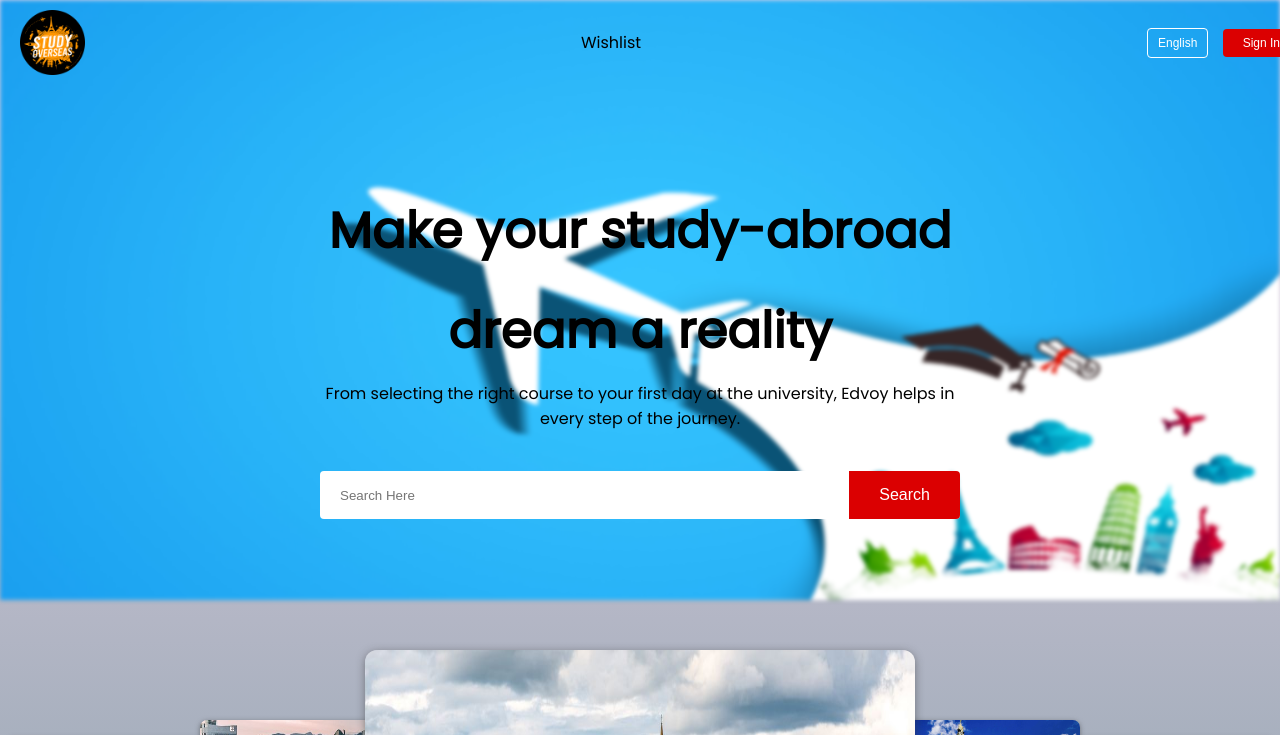
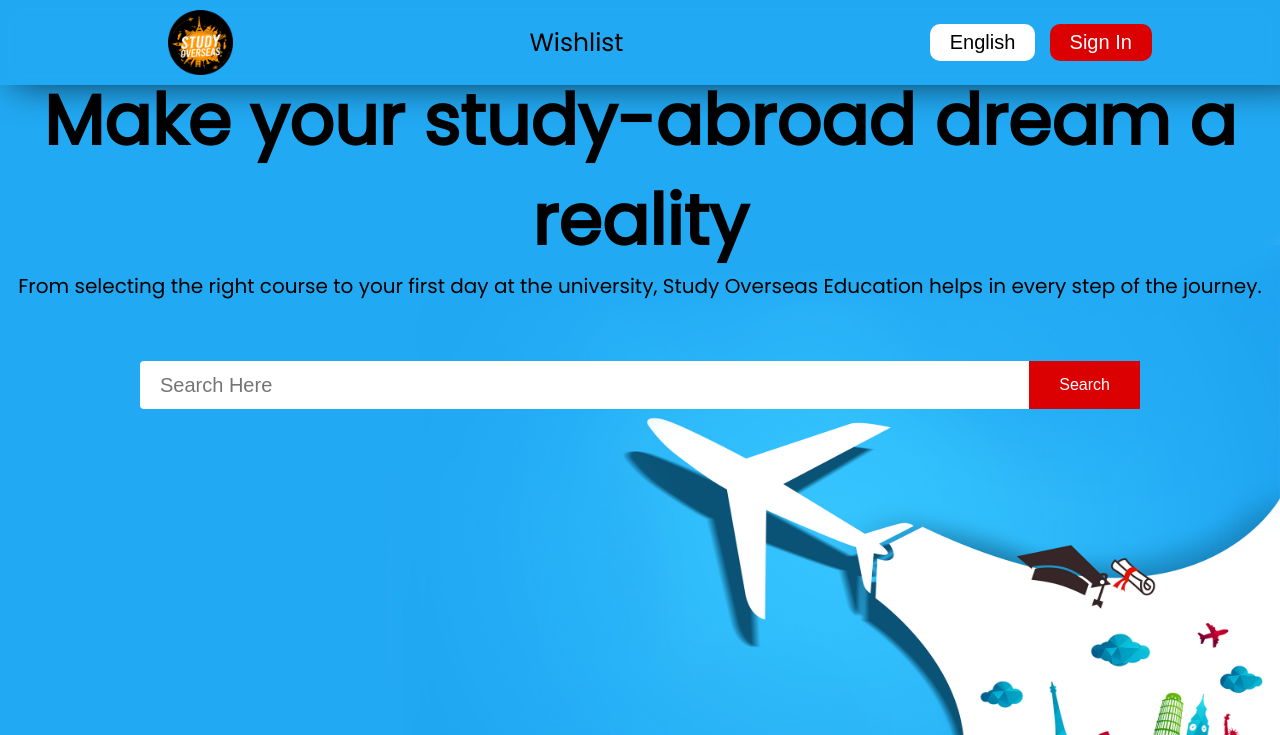
Before and after one commit to E-vek/study-overseas, a plain HTML site: page index.html in a window 1280 px wide. Shown: the top 735 px of the page. Drawn offline with nearby package versions, Linux system fonts and the light colour scheme.

Commit message:
navbar changed, header banner and styles changed by prathamcodes

```diff
--- a/index.html
+++ b/index.html
@@ -24,12 +24,11 @@
     </nav>
     <div class="header">
         <div>
-            <img src="assets/banner-2.jpg" alt="" width="100%" height="600px" style="background-repeat: no-repeat;  filter: blur(2px);
-            -webkit-filter: blur(2px);">
+            <img src="assets/editedbgpng.png" alt="" width="100%" height="100%" style="background-repeat: no-repeat;">
             <div class="header-contain">
                 <h1>Make your study-abroad dream a reality</h1>
                 <!-- <h3>From selecting the right course to your first day at the university, Edvoy helps in every step of the journey.</h3> -->
-                <p>From selecting the right course to your first day at the university, Edvoy helps in every step of the
+                <p>From selecting the right course to your first day at the university, Study Overseas Education helps in every step of the
                     journey.</p>
                 <form class="email-signup">
                     <input type="search" placeholder="Search Here" required>
--- a/style/index.css
+++ b/style/index.css
@@ -18,7 +18,7 @@ body::-webkit-scrollbar {
 
 .header{
   width: 100%;
-  height: 600px;
+  height: 100vh;
   background-size: cover;
   background-position: center;
   position: relative;
@@ -31,17 +31,17 @@ nav button{
   background:#db0001;
   color:#fff;
   padding: 7px 20px;
-  font-size: 12px;
+  font-size: 20px;
   margin-left: 10px;
   cursor: pointer;
+  border-radius: 10px;
 }
 
 .language-btn{
   display: inline-flex;
   align-items: center;
-  background: transparent;
-  border: 1px solid white;
-  padding: 7px 10px;
+  background: white;
+  color: black;
 }
 
 .logo{
@@ -54,11 +54,22 @@ nav{
   position: fixed;
   display:flex;
   flex-direction: row;
-  justify-content: space-between;
+  justify-content: space-around;
   align-items: center;
   padding:10px 20px;
-  z-index: 2;
-  width: 100vw;
+  z-index: 10;
+  width: 100%;
+  left: 0;
+  top: 0;
+  -webkit-backdrop-filter: blur(8px);
+  backdrop-filter: blur(8px);
+  -webkit-box-shadow: 0px 10px 38px -13px rgba(0,0,0,0.75);
+  -moz-box-shadow: 0px 10px 38px -13px rgba(0,0,0,0.75);
+  box-shadow: 0px 10px 38px -13px rgba(0,0,0,0.75);
+}
+
+.nav-mid {
+  font-size: 25px;
 }
 
 .nav-mid :hover{
@@ -68,22 +79,25 @@ nav{
 
 .header-contain{
   position: absolute;
-  top: 50%;
+  top: 30%;
   left: 50%;
   transform: translate(-50%,-50%);
   text-align: center;
-  margin-top: 50px;
+  width: 100%;
+  display: flex;
+  flex-direction: column;
+  align-items: center;
 }
 
 .header-contain h1{
-  font-size: 50px;
+  font-size: 70px;
   line-height: 100px;
   font-weight: 600;
-  max-width: 650px;
 }
 
-.header-contain h3{
+.header-contain p{
   font-weight: 400;
+  font-size: 20px;
   margin-bottom: 20px;
 }
 
@@ -92,8 +106,8 @@ nav{
   border-radius: 4px;
   align-items: center;
   margin-top: 40px;
-  overflow: hidden;
   display: flex;
+  width: 1000px;
 }
 
 .email-signup input{
@@ -101,6 +115,7 @@ nav{
   border: 0;
   outline: 0;
   margin-left: 20px;
+  font-size: 20px;
 }
 
 .email-signup button{
```
Also changed, not shown: README.md (added), assets/editedbgpng.png (added).
